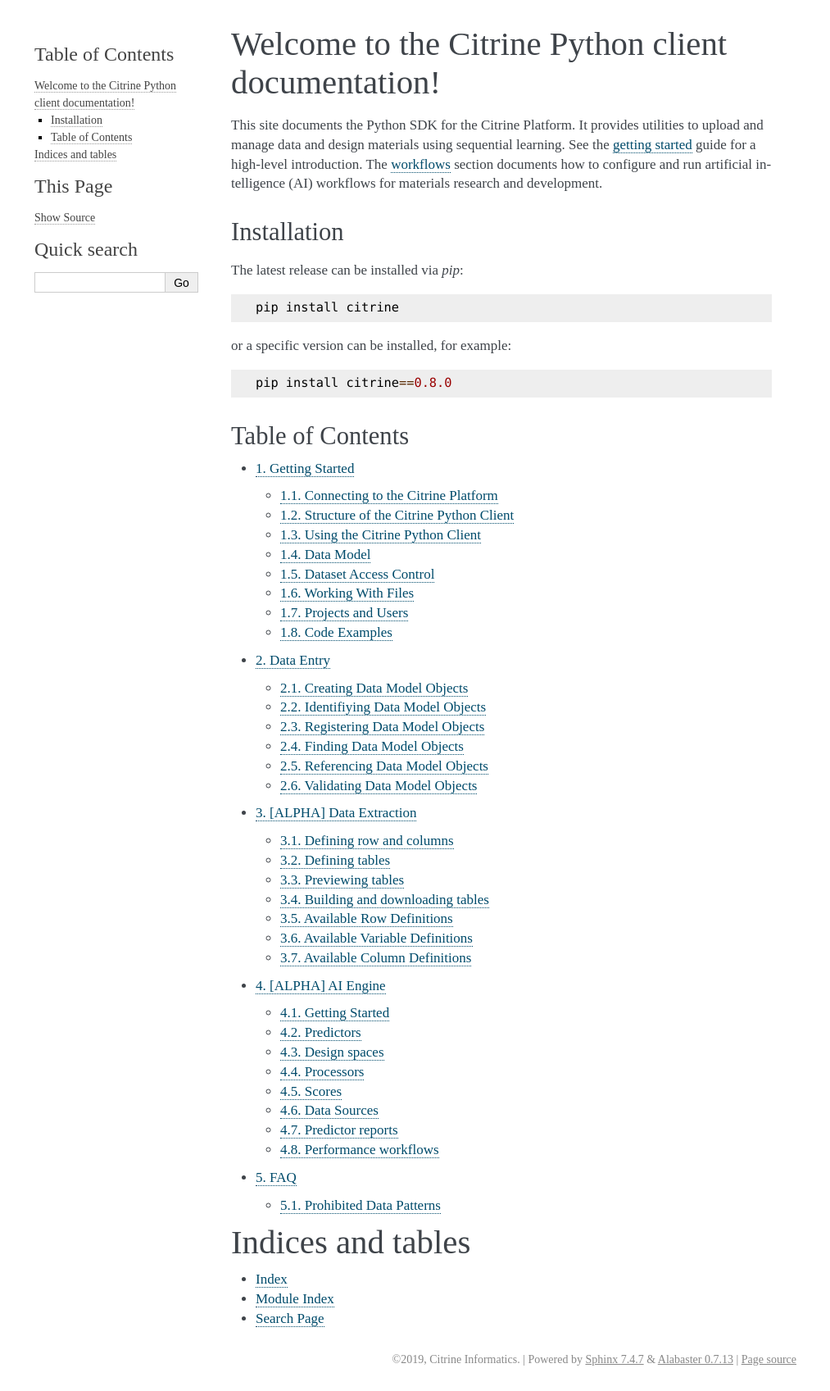
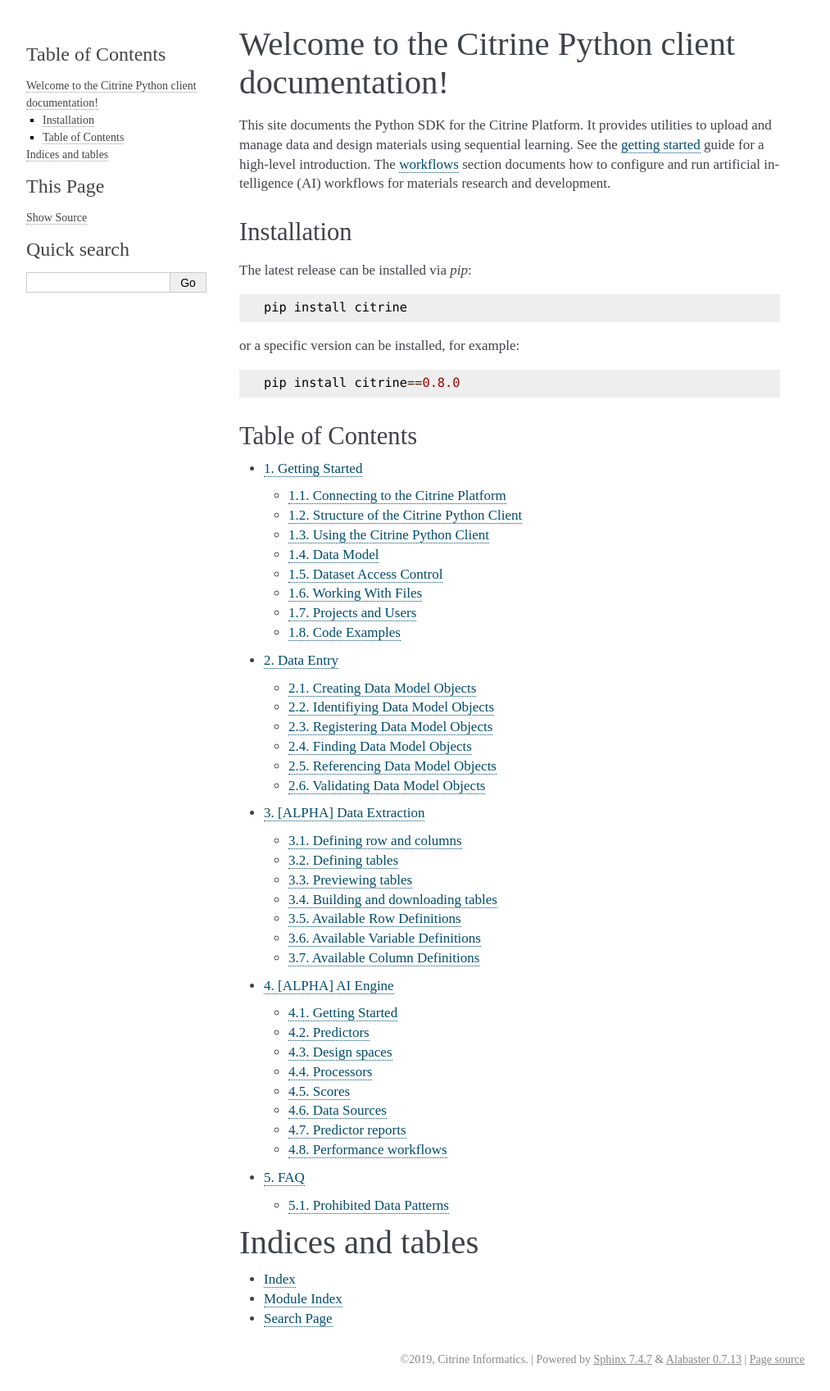
Before and after one commit to CitrineInformatics/citrine-python, a Sphinx documentation site: the page built from docs/source/index.rst, in a window 1280 px wide. Shown: the whole page at 82% size, without its empty margins (138-1151 px from the left). Built offline with Sphinx 7.4.7, drawn with Linux system fonts in a browser that asks for light colours; pages that are not in the unit, such as notebooks, are missing from menus.

Commit message:
increase the page width of the python docs

```diff
--- a/docs/source/conf.py
+++ b/docs/source/conf.py
@@ -79,5 +79,7 @@
     'github_repo': 'citrine-python',
     'sidebar_collapse': False,
     'head_font_family': ['Barlow', 'Helvetica', 'Arial', 'Sans-Serif'],
-    'font_family': ['Lusitana', 'Times New Roman', 'serif']
+    'font_family': ['Lusitana', 'Times New Roman', 'serif'],
+    'page_width': '960px', # default is 940 https://github.com/bitprophet/alabaster/blob/master/alabaster/theme.conf#L29
+    'sidebar_width': '240px' # default is 220 https://github.com/bitprophet/alabaster/blob/master/alabaster/theme.conf#L38
 }
```
